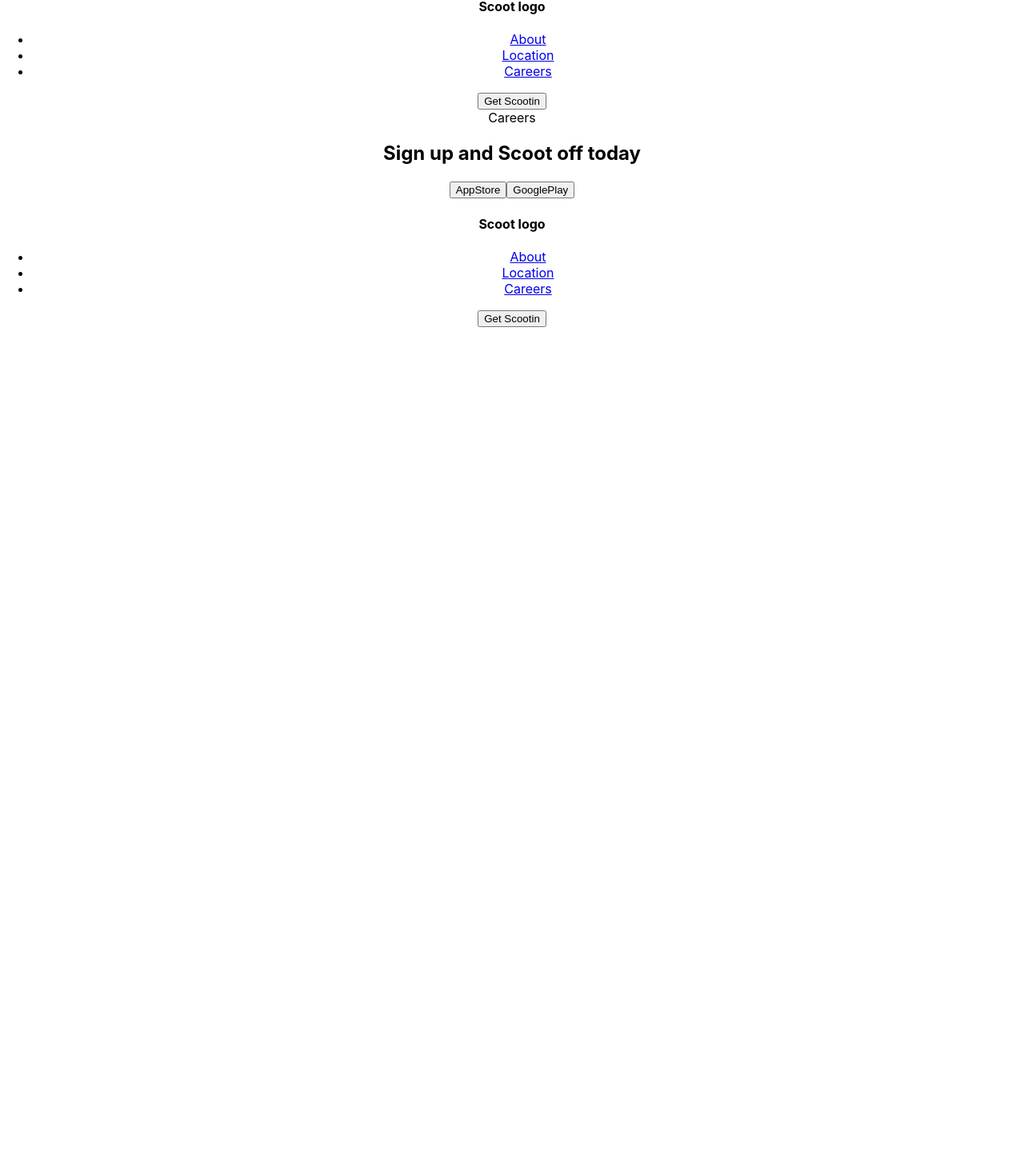
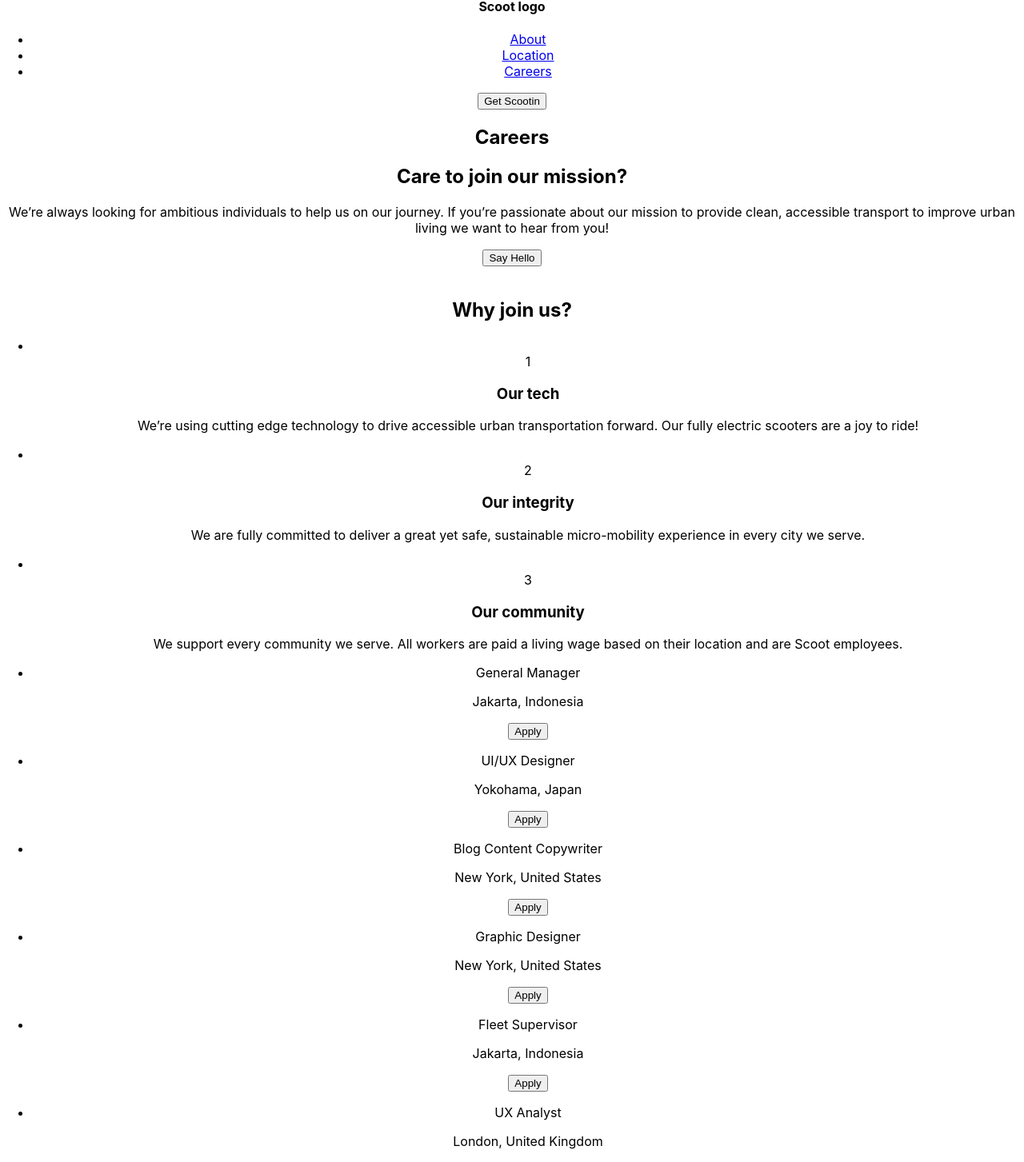
Before and after one commit to xaviguasch/scoot-multipage-website-app-frontendmentor-prac, a React (Create React App) app: page /careers in a window 1280 px wide. Shown: the part 72-1525 px from the top of the page at 80% size. Before the commit the page ends 800 px from the top, so only its background shows below. Built offline with nearby package versions, Linux system fonts and the light colour scheme.

Commit message:
finished markup of Careers component

```diff
--- a/src/components/About.js
+++ b/src/components/About.js
@@ -5,7 +5,7 @@ import './About.css'
 const About = () => {
   return (
     <div className='About'>
-      <section className='About__banner'>
+      <section className='banner'>
         <h2 className='title-banner'>About</h2>
       </section>
       <section className='main'>
--- a/src/components/Careers.js
+++ b/src/components/Careers.js
@@ -1,7 +1,122 @@
 import React from 'react'
 
 const Careers = () => {
-  return <div className='Careers'>Careers</div>
+  return (
+    <div className='Careers'>
+      <section className='banner'>
+        <h2 className='title-banner'>Careers</h2>
+      </section>
+
+      <section className='main'>
+        <div className='main__b'>
+          <div className='main__b__pair'>
+            <div className='pair__copy'>
+              <h2 className='title title--md'>Care to join our mission?</h2>
+              <p className='text text--alt'>
+                We’re always looking for ambitious individuals to help us on our journey.
+                If you’re passionate about our mission to provide clean, accessible
+                transport to improve urban living we want to hear from you!
+              </p>
+              <button className='btn'>Say Hello</button>
+            </div>
+
+            <div className='pair__illus'>
+              <img src='' alt='' />
+            </div>
+          </div>
+        </div>
+
+        <div className='main__c'>
+          <h2 className='title title--md'>Why join us?</h2>
+
+          <ul>
+            <li>
+              <div className='card'>
+                <img src='' alt='' />
+                <div className='card__number'>1</div>
+                <h3 className='title title--sm'>Our tech</h3>
+                <p className='text text--alt'>
+                  We’re using cutting edge technology to drive accessible urban
+                  transportation forward. Our fully electric scooters are a joy to ride!
+                </p>
+              </div>
+            </li>
+
+            <li>
+              <div className='card'>
+                <img src='' alt='' />
+                <div className='card__number'>2</div>
+                <h3 className='title title--sm'>Our integrity</h3>
+                <p className='text text--alt'>
+                  We are fully committed to deliver a great yet safe, sustainable
+                  micro-mobility experience in every city we serve.
+                </p>
+              </div>
+            </li>
+
+            <li>
+              <div className='card'>
+                <img src='' alt='' />
+                <div className='card__number'>3</div>
+                <h3 className='title title--sm'>Our community</h3>
+                <p className='text text--alt'>
+                  We support every community we serve. All workers are paid a living wage
+                  based on their location and are Scoot employees.
+                </p>
+              </div>
+            </li>
+          </ul>
+        </div>
+
+        <div className='main__e'>
+          <ul className='jobs-list'>
+            <li className='job-listing'>
+              <div className='job-details'>
+                <p className='job-positon'>General Manager</p>
+                <p className='job-location'> Jakarta, Indonesia</p>
+              </div>
+              <button className='btn'>Apply</button>
+            </li>
+            <li className='job-listing'>
+              <div className='job-details'>
+                <p className='job-positon'>UI/UX Designer</p>
+                <p className='job-location'>Yokohama, Japan</p>
+              </div>
+              <button className='btn'>Apply</button>
+            </li>
+            <li className='job-listing'>
+              <div className='job-details'>
+                <p className='job-positon'>Blog Content Copywriter</p>
+                <p className='job-location'>New York, United States</p>
+              </div>
+              <button className='btn'>Apply</button>
+            </li>
+            <li className='job-listing'>
+              <div className='job-details'>
+                <p className='job-positon'>Graphic Designer</p>
+                <p className='job-location'>New York, United States</p>
+              </div>
+              <button className='btn'>Apply</button>
+            </li>
+            <li className='job-listing'>
+              <div className='job-details'>
+                <p className='job-positon'>Fleet Supervisor</p>
+                <p className='job-location'>Jakarta, Indonesia</p>
+              </div>
+              <button className='btn'>Apply</button>
+            </li>
+            <li className='job-listing'>
+              <div className='job-details'>
+                <p className='job-positon'>UX Analyst</p>
+                <p className='job-location'>London, United Kingdom</p>
+              </div>
+              <button className='btn'>Apply</button>
+            </li>
+          </ul>
+        </div>
+      </section>
+    </div>
+  )
 }
 
 export default Careers
```
